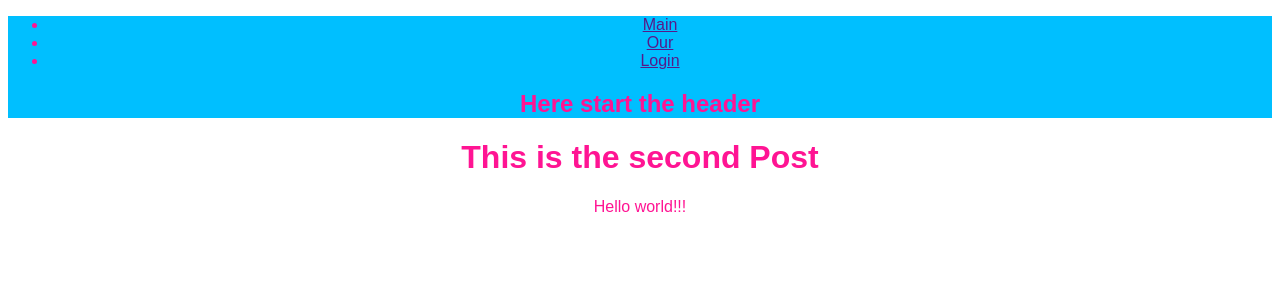
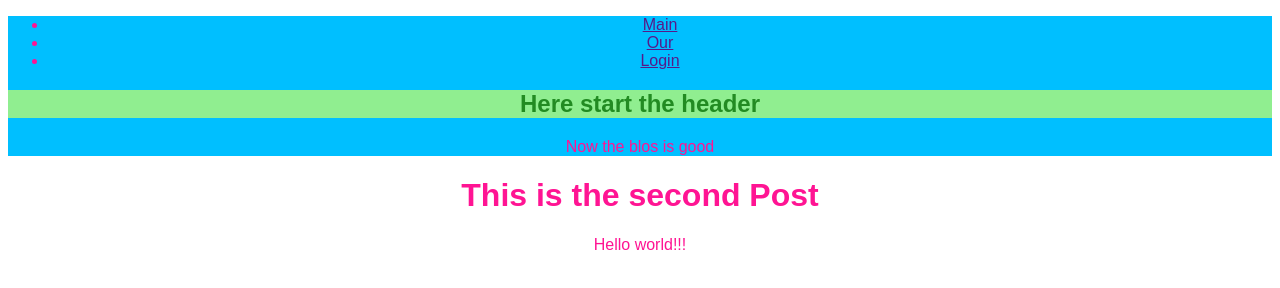
Before and after one commit to Learning-Git-and-GitHub/GitHub-1, a plain HTML site: page blogpost.html in a window 1280 px wide. Drawn offline with Linux system fonts and the light colour scheme.

Commit message:
end the header with some designs

```diff
--- a/blogpost.html
+++ b/blogpost.html
@@ -18,7 +18,8 @@
         </nav>
 
         <div class="header2">
-            <h2>Here start the header</h2>
+            <h2 class="header-2">Here start the header</h2>
+            <p>Now the blos is good</p>
         </div>
     </header>
 
--- a/css/styles.css
+++ b/css/styles.css
@@ -7,3 +7,8 @@ header {
     background-color: deepskyblue;
     border-color: dimgray;
 }
+
+.header-2 {
+    color: forestgreen;
+    background-color: lightgreen;
+}
```
